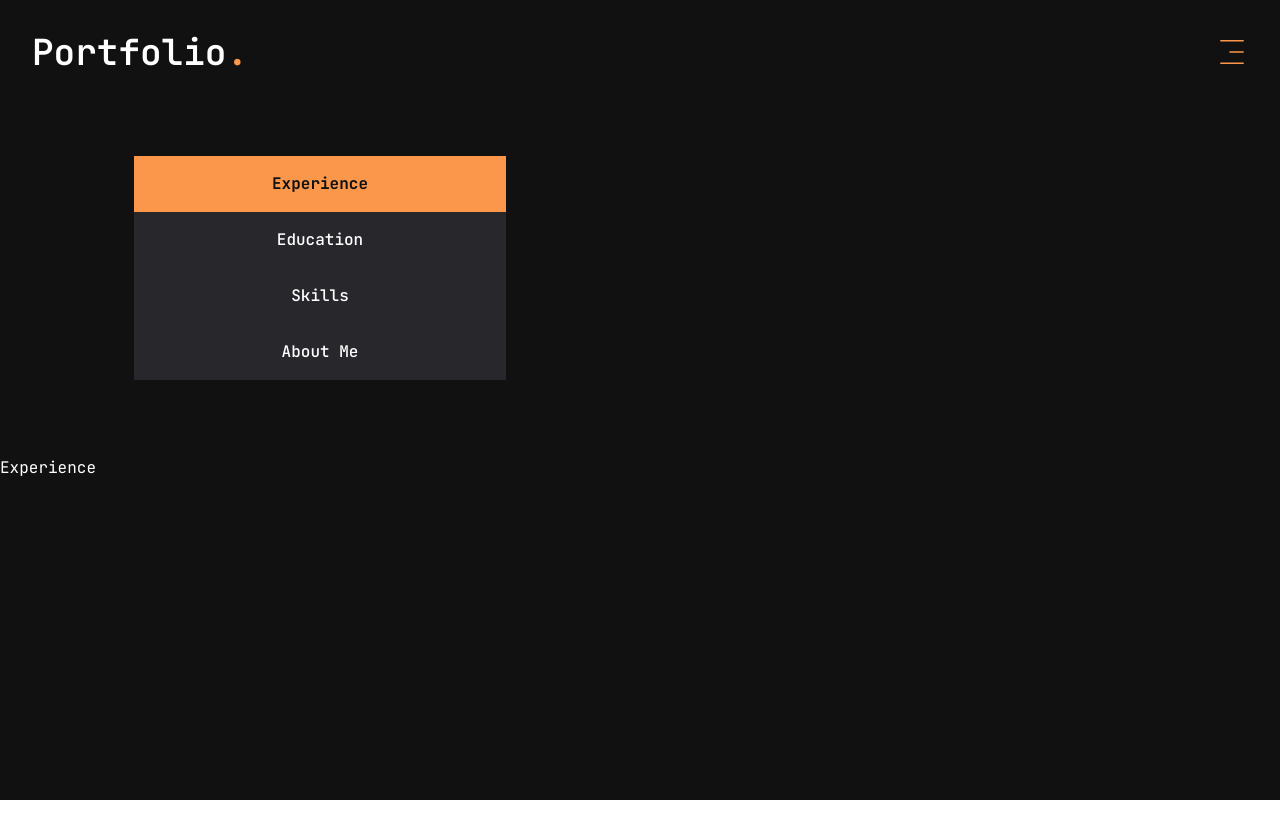
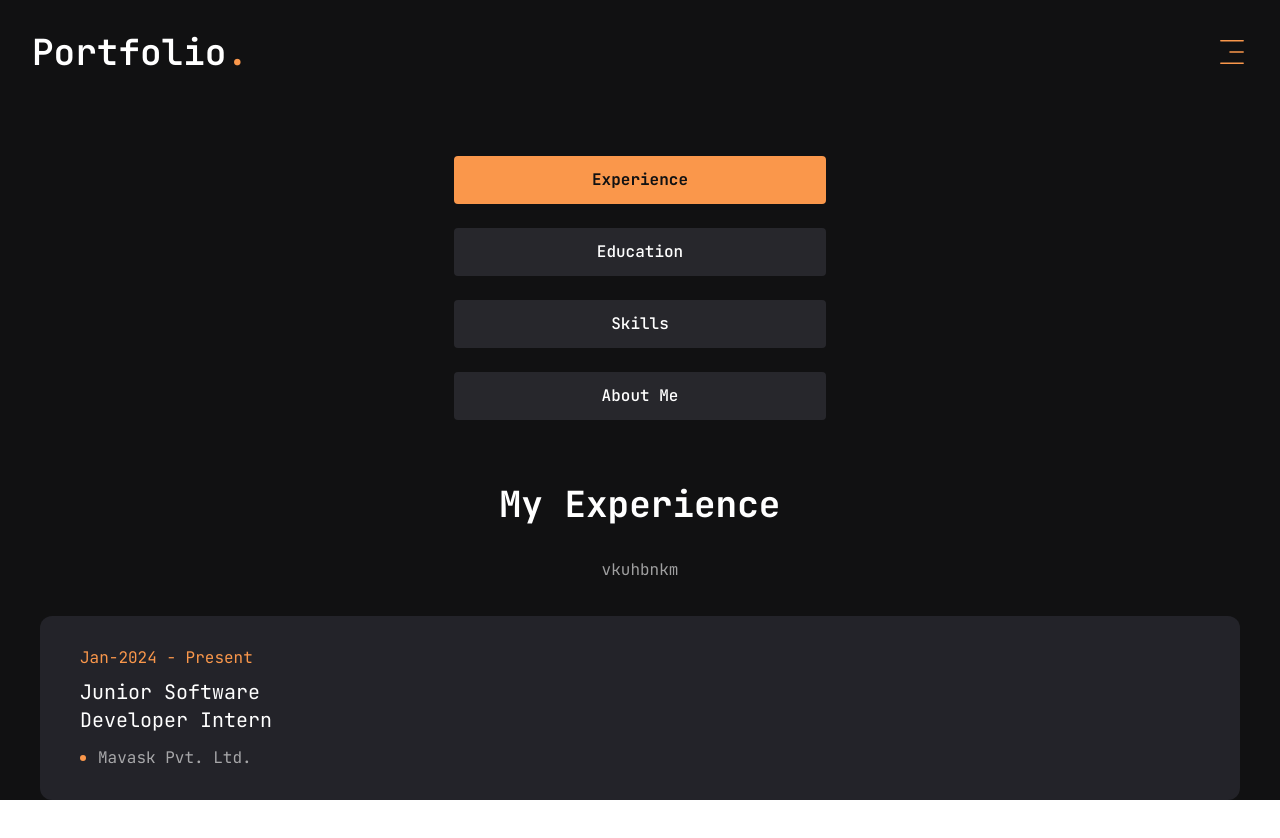
Before and after one commit to hemantgupta277/portfolio1, a Next.js app: page /resume in a window 1280 px wide. Shown: the top 838 px of the page. Built offline with nearby package versions, Linux system fonts and the light colour scheme.

Commit message:
working on resume page

```diff
--- a/app/resume/page.jsx
+++ b/app/resume/page.jsx
@@ -129,20 +129,99 @@ const Resume = () => {
     >
       <div className="container mx-auto">
         <Tabs defaultValue="experience" className="flex flex-col xl:flex-row gap-[60px]">
-          <TabsList className="flex flex-col w-full max-w-[380px] mx-auto xl:mx-0">
-            <TabsTrigger value="experience">Experience</TabsTrigger>
-            <TabsTrigger value="education">Education</TabsTrigger>
-            <TabsTrigger value="skills">Skills</TabsTrigger>
-            <TabsTrigger value="about">About Me</TabsTrigger>
+          <TabsList className="flex flex-col w-full max-w-[380px] mx-auto xl:mx-0 gap-6">
+            <TabsTrigger className="rounded" value="experience">Experience</TabsTrigger>
+            <TabsTrigger className="rounded" value="education">Education</TabsTrigger>
+            <TabsTrigger className="rounded" value="skills">Skills</TabsTrigger>
+            <TabsTrigger className="rounded" value="about">About Me</TabsTrigger>
+            {/* <TabsTrigger value="nothing">Nothing</TabsTrigger> */}
           </TabsList>
           {/* content */}
           <div className="min-h-[70vh] w-full">
-            <TabsContent value="experience" className="w-full">Experience</TabsContent>
+            <TabsContent value="experience" className="w-full">
+              <div className="flex flex-col gap-[30px] text-center xl:text-left">
+                <h3 className="text-4xl font-bold">{experience.title}</h3>
+                <p className="max-w-[600px] text-white/60 mx-auto xl:mx-0">{experience.description}</p>
+                <ScrollArea className="h-[400px]">
+                  <ul className="grid grid-cols-1 xl:grid-cols-2 gap-[30px]">
+                    {experience.items.map((item, index) => {
+                      return (
+                      <li key={index} className="bg-[#232329] h-[184px] py-6 px-10 rounded-xl flex flex-col justify-center items-center lg:items-start gap-1">
+                        <span className="text-accent">{item.duration}</span>
+                        <h3 className="text-xl max-w-[260px] min-h-[60px] text-center lg:text-left">{item.position}</h3>
+                        <div className="flex items-center gap-3">
+                          <span className="w-[6px] h-[6px] rounded-full bg-accent"></span>
+                          <p className="text-white/60">{item.company}</p>
+                        </div>
+                      </li>
+                      );
+                    })}
+                  </ul>
+                </ScrollArea>
+              </div>
+            </TabsContent>
+            <TabsContent value="education" className="w-full">
+              <div className="flex flex-col gap-[30px] text-center xl:text-left">
+                <h3 className="text-4xl font-bold">{education.title}</h3>
+                <p className="max-w-[600px] text-white/60 mx-auto xl:mx-0">{education.description}</p>
+                <ScrollArea className="h-[400px]">
+                  <ul>
+                    {education.items.map((item, index) => {
+                      return <li>
+                        <span>{item.duration}</span>
+                        <h3>{item.position}</h3>
+                        <div>
+                          <span></span>
+                          <p>{item.company}</p>
+                        </div>
+                      </li>
+                    })}
+                  </ul>
+                </ScrollArea>
+              </div>
+            </TabsContent>
+            <TabsContent value="skills" className="w-full">
+              <div className="flex flex-col gap-[30px] text-center xl:text-left">
+                <h3 className="text-4xl font-bold">{experience.title}</h3>
+                <p className="max-w-[600px] text-white/60 mx-auto xl:mx-0">{experience.description}</p>
+                <ScrollArea className="h-[400px]">
+                  <ul>
+                    {experience.items.map((item, index) => {
+                      return <li>
+                        <span>{item.duration}</span>
+                        <h3>{item.position}</h3>
+                        <div>
+                          <span></span>
+                          <p>{item.company}</p>
+                        </div>
+                      </li>
+                    })}
+                  </ul>
+                </ScrollArea>
+              </div>
+            </TabsContent>
+            <TabsContent value="about" className="w-full">
+              <div className="flex flex-col gap-[30px] text-center xl:text-left">
+                <h3 className="text-4xl font-bold">{experience.title}</h3>
+                <p className="max-w-[600px] text-white/60 mx-auto xl:mx-0">{experience.description}</p>
+                <ScrollArea className="h-[400px]">
+                  <ul>
+                    {experience.items.map((item, index) => {
+                      return <li>
+                        <span>{item.duration}</span>
+                        <h3>{item.position}</h3>
+                        <div>
+                          <span></span>
+                          <p>{item.company}</p>
+                        </div>
+                      </li>
+                    })}
+                  </ul>
+                </ScrollArea>
+              </div>
+            </TabsContent>
           </div>
         </Tabs>
-      </div>
-      <div className="container mx-auto">
-        <Tabs defaultValue="experience" className="flex flex-col xl:"></Tabs>
       </div>
     </motion.div>
   )
--- a/components/ui/scroll-area.jsx
+++ b/components/ui/scroll-area.jsx
@@ -32,7 +32,7 @@ const ScrollBar = React.forwardRef(({ className, orientation = "vertical", ...pr
       className
     )}
     {...props}>
-    <ScrollAreaPrimitive.ScrollAreaThumb className="relative flex-1 rounded-full bg-border" />
+    <ScrollAreaPrimitive.ScrollAreaThumb className="relative flex-1 rounded-full bg-accent" />
   </ScrollAreaPrimitive.ScrollAreaScrollbar>
 ))
 ScrollBar.displayName = ScrollAreaPrimitive.ScrollAreaScrollbar.displayName
--- a/components/ui/tabs.jsx
+++ b/components/ui/tabs.jsx
@@ -22,7 +22,7 @@ const TabsTrigger = React.forwardRef(({ className, ...props }, ref) => (
   <TabsPrimitive.Trigger
     ref={ref}
     className={cn(
-      "inline-flex items-center justify-center w-full bg-[#27272c] whitespace-nowrap text-white rounded-lg p-3 text-balance font-medium ring-offset-white transition-all disabled:pointer-events-none disabled:opacity-50 data-[state=active]:bg-accent data-[state=active]:text-primary data-[state=active]:font-bold date-[state=active]:shadow-sm",
+      "inline-flex items-center justify-center w-full bg-[#27272c] whitespace-nowrap text-white rounded-lg p-3 text-base font-medium ring-offset-white transition-all disabled:pointer-events-none disabled:opacity-50 data-[state=active]:bg-accent data-[state=active]:text-primary data-[state=active]:font-bold date-[state=active]:shadow-sm",
       className
     )}
     {...props} />
@@ -33,7 +33,7 @@ const TabsContent = React.forwardRef(({ className, ...props }, ref) => (
   <TabsPrimitive.Content
     ref={ref}
     className={cn(
-      "mt-2 ring-offset-background focus-visible:outline-none focus-visible:ring-2 focus-visible:ring-ring focus-visible:ring-offset-2",
+      "min-h-[480px] ring-offset-background focus-visible:outline-none focus-visible:ring-2 focus-visible:ring-ring focus-visible:ring-offset-2",
       className
     )}
     {...props} />
```
